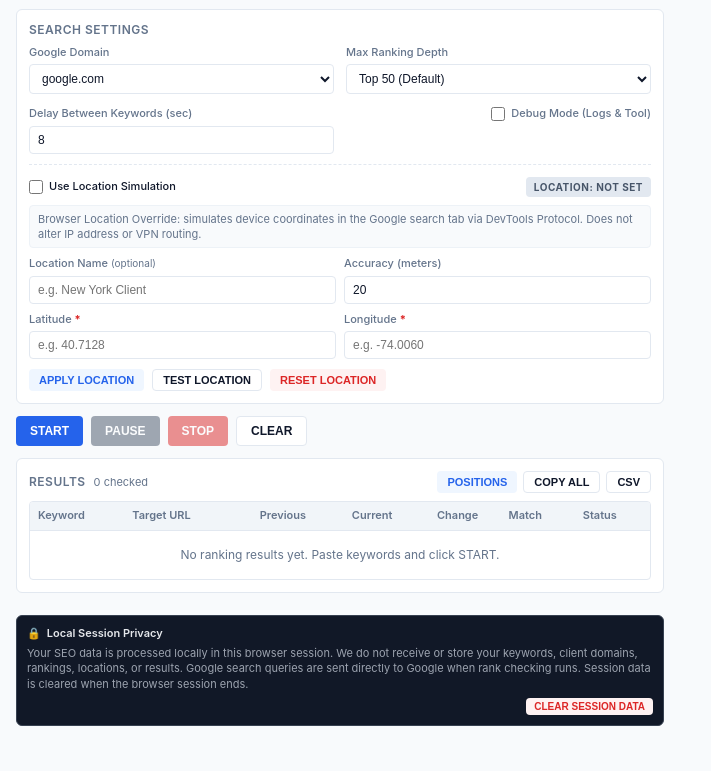
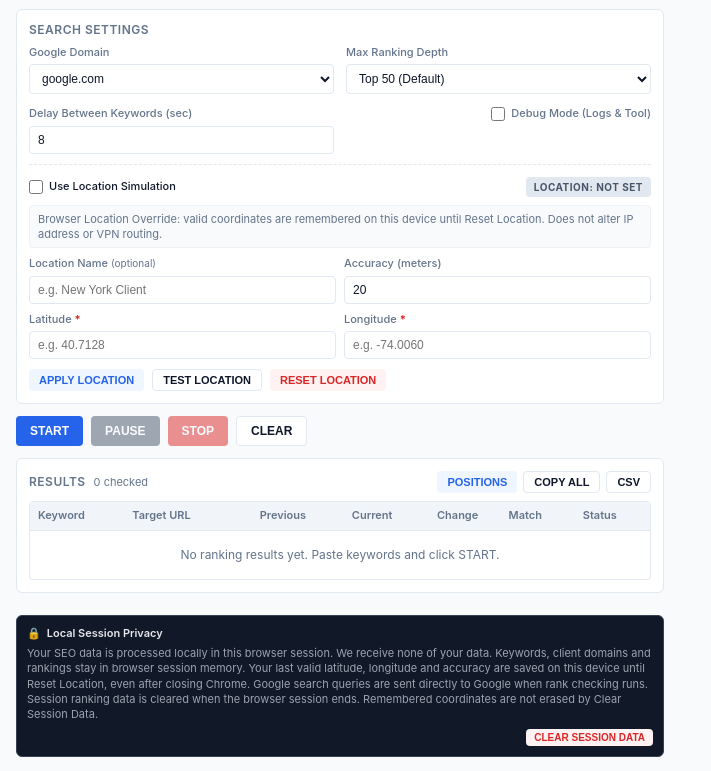
Before and after one commit to vineetkpe/extend, a website with bundled scripts: page popup/popup.html in a window 1280 px wide. Shown: the part 404-1175 px from the top of the page, without its empty margins (0-711 px from the left). Before the commit the page ends 1144 px from the top, so only its background shows below. Built offline with nearby package versions, Linux system fonts and the light colour scheme; some packages are replaced by stand-ins of ours; no server answers.

Commit message:
docs: disclose opt-in device-only coordinate retention in extension UI

```diff
--- a/popup/popup.html
+++ b/popup/popup.html
@@ -118,7 +118,7 @@
         </div>
 
         <div class="location-disclaimer">
-          Browser Location Override: simulates device coordinates in the Google search tab via DevTools Protocol. Does not alter IP address or VPN routing.
+          Browser Location Override: valid coordinates are remembered on this device until Reset Location. Does not alter IP address or VPN routing.
         </div>
 
         <div id="locationFieldsGrid" class="location-fields-grid">
@@ -216,9 +216,9 @@
       </div>
       <p style="margin: 0 0 6px 0;">
         Your SEO data is processed locally in this browser session.
-        We do not receive or store your keywords, client domains, rankings, locations, or results.
+        We receive none of your data. Keywords, client domains and rankings stay in browser session memory. Your last valid latitude, longitude and accuracy are saved on this device until Reset Location, even after closing Chrome.
         Google search queries are sent directly to Google when rank checking runs.
-        Session data is cleared when the browser session ends.
+        Session ranking data is cleared when the browser session ends. Remembered coordinates are not erased by Clear Session Data.
       </p>
       <div style="display: flex; justify-content: flex-end;">
         <button type="button" id="btnPopupClearSession" class="btn btn-sm btn-danger-outline" style="font-size: 10px; padding: 3px 8px; cursor: pointer;">
```
